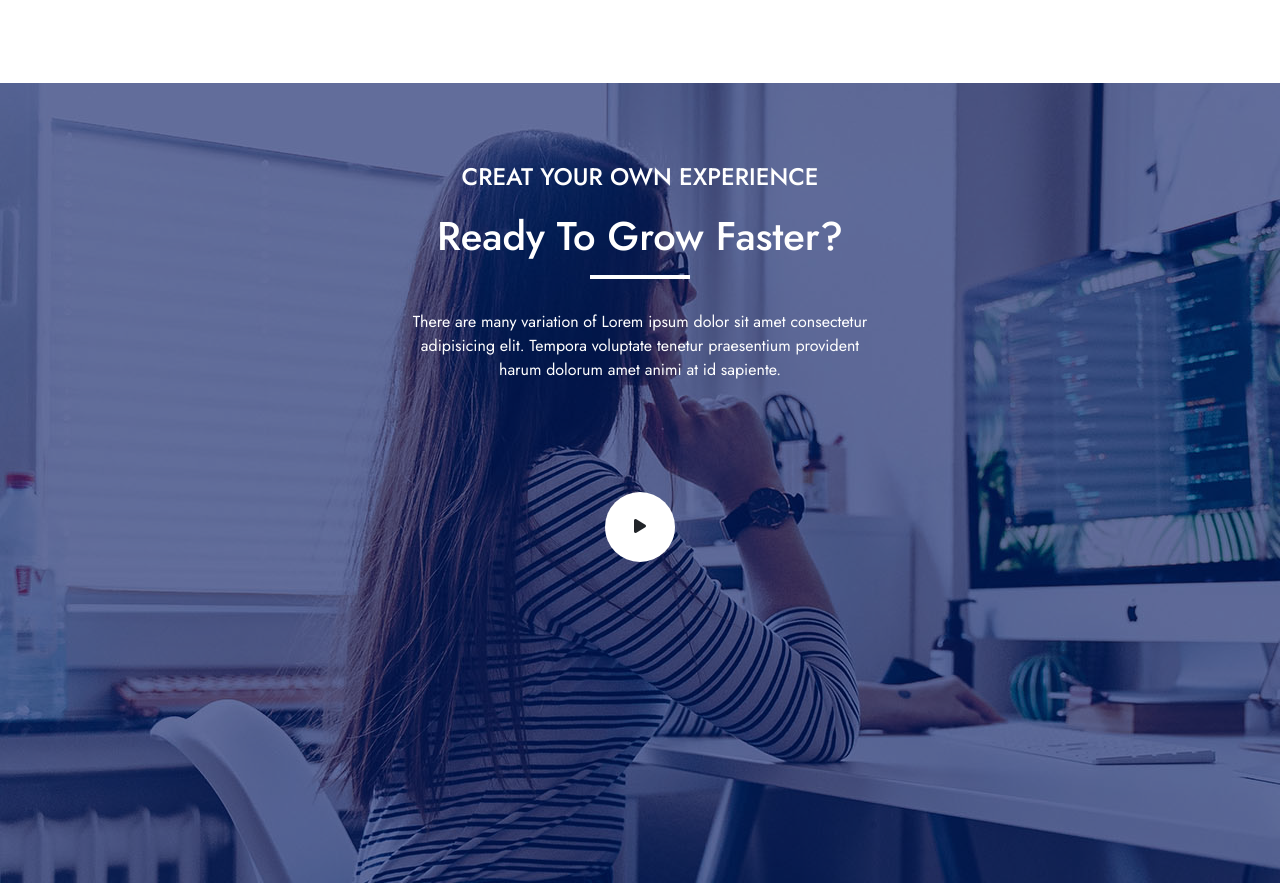
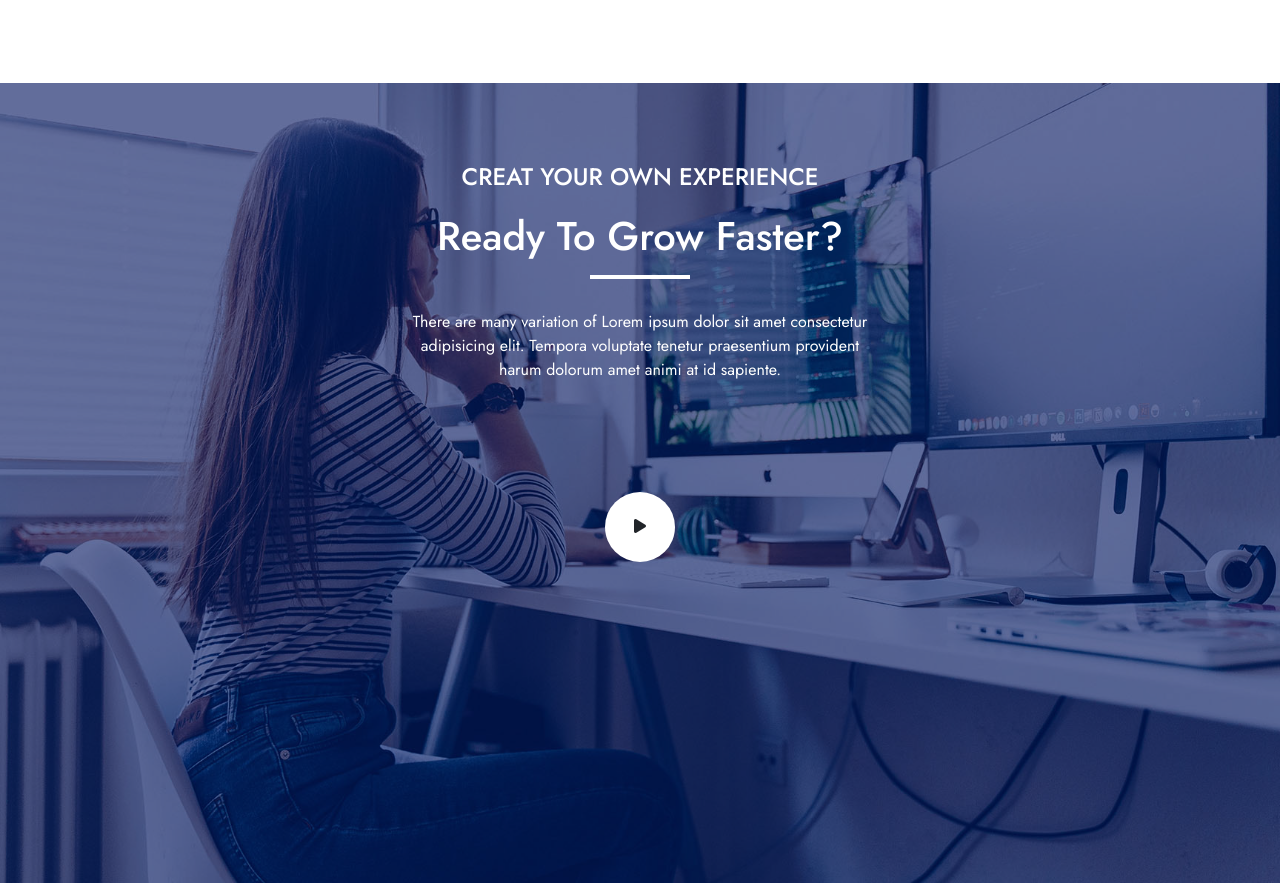
Before and after one commit to GmRabbany/assignment24, a plain HTML site: page index.html in a window 1280 px wide. Shown: the part 1499-2382 px from the top of the page. Drawn offline with nearby package versions, Linux system fonts and the light colour scheme.

Commit message:
Update style.css

```diff
--- a/style.css
+++ b/style.css
@@ -367,7 +367,10 @@ ul{
 /* animation section */
 
 .banner-animation{
-    background: url(./video-bg.jpg);
+    background-image: url(./video-bg.jpg);
+    background-size: cover;
+    background-repeat: no-repeat;
+    background-position: center center;
     height: 800px;
 
 
```
